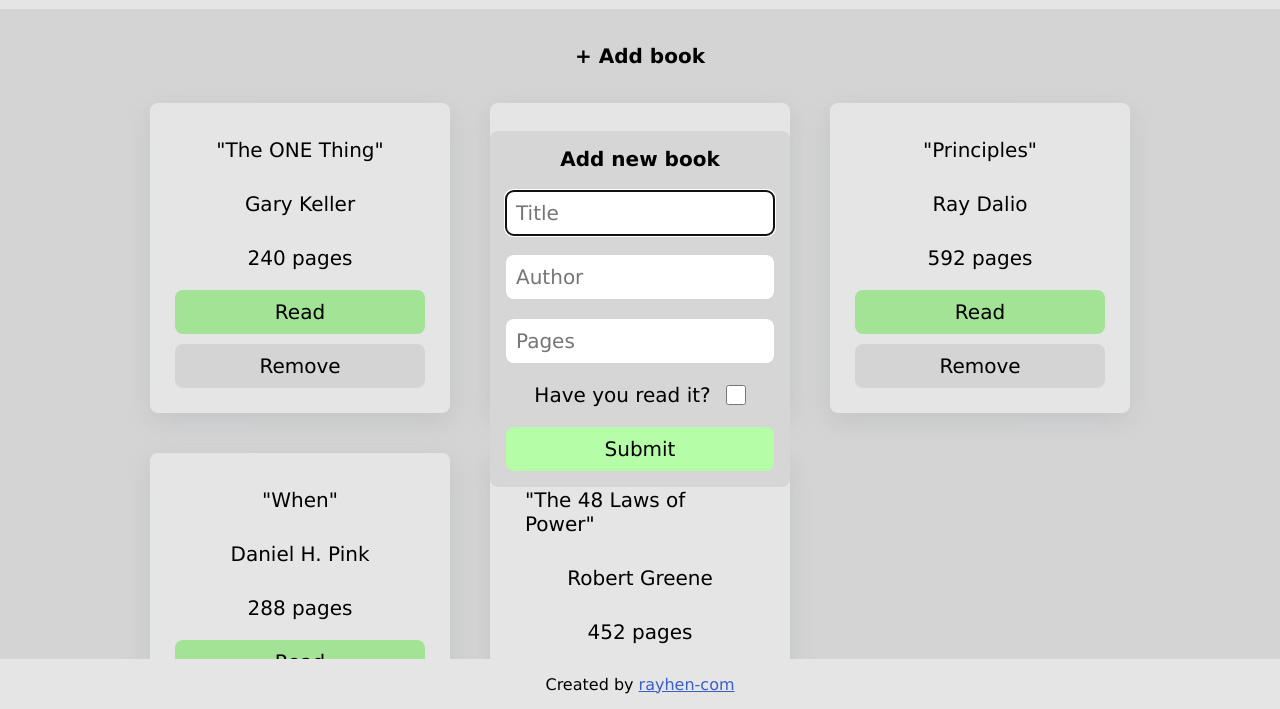
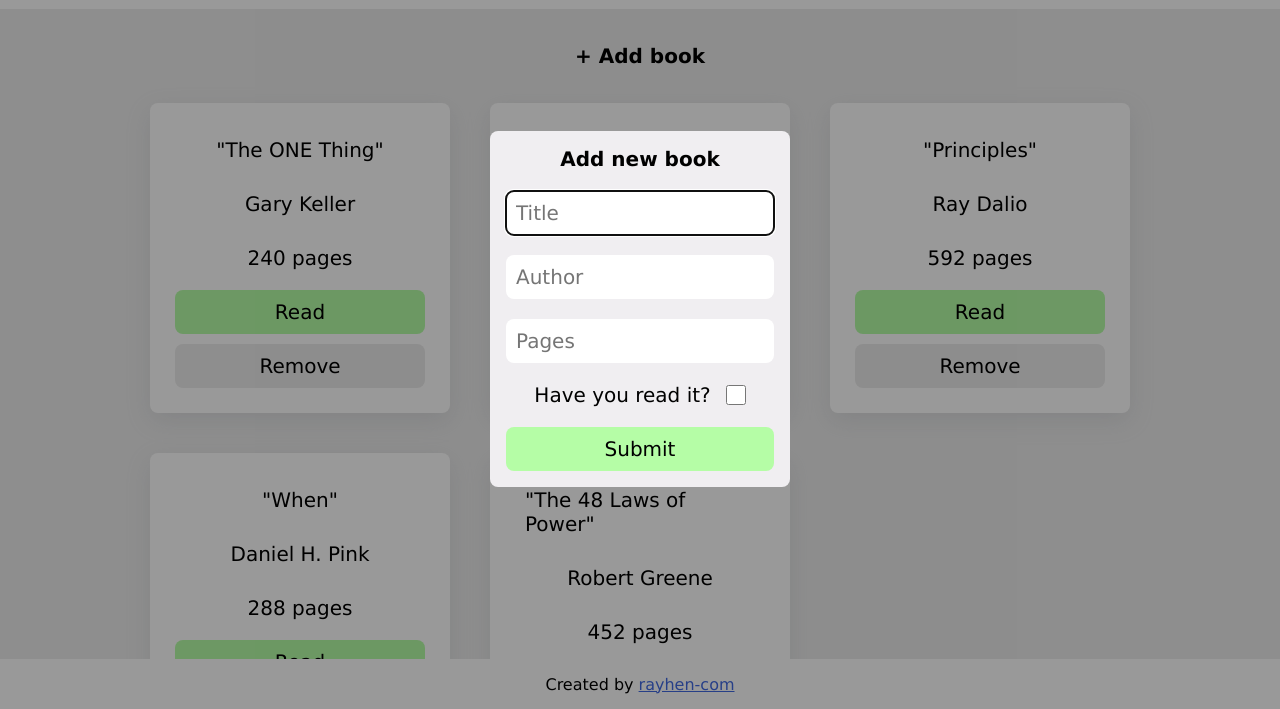
Before and after one commit to rayhen-com/library, a plain HTML site: page index.html in a window 1280 px wide. Both pictures are taken after a click on the button "+ Add book". Shown: the part 91-800 px from the top of the page. Drawn offline with Linux system fonts and the light colour scheme.

Commit message:
Add backdrop to dialog

```diff
--- a/style.css
+++ b/style.css
@@ -138,7 +138,7 @@ header {
 #favDialog {
     border: none;
     border-radius: 8px;
-    background-color: #d6d6d6;
+    background-color: #f0eef1;
     margin: auto;
     width: 300px;
 }
@@ -177,3 +177,7 @@ header {
 #dialogForm #cancelBtn:hover {
     background: #d7d7d7;
 }
+
+dialog::backdrop {
+    background-color: rgba(0, 0, 0, .4);
+}
```
